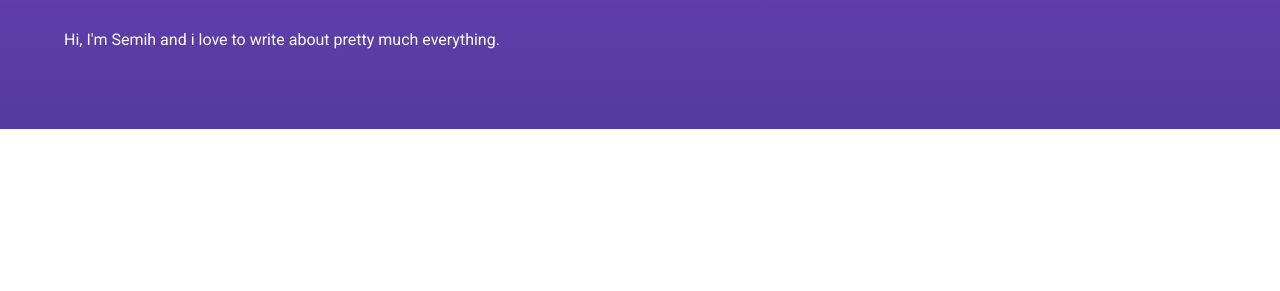
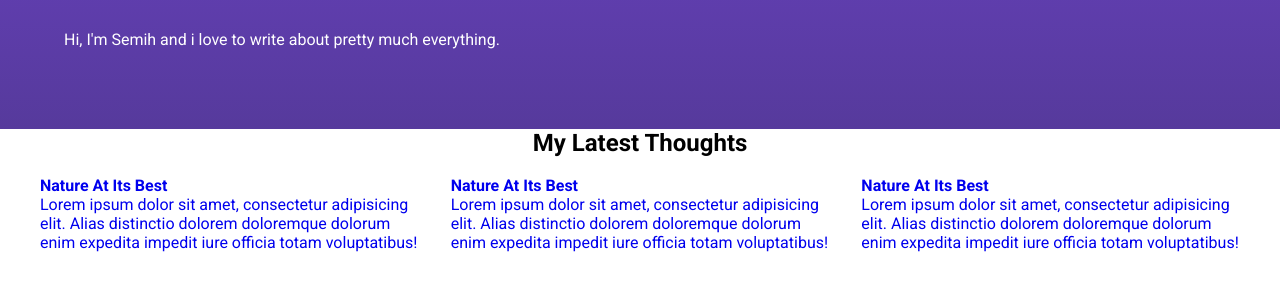
Before and after one commit to semihberkanokutan/Blog-Site-Django, a Django app: page / in a window 1280 px wide. Shown: the part 266-557 px from the top of the page. Run offline with Django 5.2, Linux system fonts and the light colour scheme.

Commit message:
Create latest thought section.

```diff
--- a/my_site/blog/static/blog/index.css
+++ b/my_site/blog/static/blog/index.css
@@ -35,3 +35,17 @@ header h1 {
 header p {
     color: #fff;
 }
+
+#latest-section {
+    display: flex;
+    flex-direction: column;
+    align-items: center;
+    justify-content: center;
+    max-width: 1200px;
+    margin: auto;
+}
+
+#latest-section div {
+    display: flex;
+    gap: 2rem;
+}
--- a/my_site/blog/templates/blog/index.html
+++ b/my_site/blog/templates/blog/index.html
@@ -20,4 +20,26 @@
             <p>Hi, I'm Semih and i love to write about pretty much everything.</p>
         </div>
     </header>
+
+
+    <section id="latest-section">
+        <h2>My Latest Thoughts</h2>
+        <div>
+            <a href="#">
+                <img src="" alt="">
+                <h4>Nature At Its Best</h4>
+                <p>Lorem ipsum dolor sit amet, consectetur adipisicing elit. Alias distinctio dolorem doloremque dolorum enim expedita impedit iure officia totam voluptatibus!</p>
+            </a>
+            <a href="#">
+                <img src="" alt="">
+                <h4>Nature At Its Best</h4>
+                <p>Lorem ipsum dolor sit amet, consectetur adipisicing elit. Alias distinctio dolorem doloremque dolorum enim expedita impedit iure officia totam voluptatibus!</p>
+            </a>
+            <a href="#">
+                <img src="" alt="">
+                <h4>Nature At Its Best</h4>
+                <p>Lorem ipsum dolor sit amet, consectetur adipisicing elit. Alias distinctio dolorem doloremque dolorum enim expedita impedit iure officia totam voluptatibus!</p>
+            </a>
+        </div>
+    </section>
 {% endblock %}
```
Also changed, not shown: my_site/db.sqlite3, my_site/my_site/settings.py (line endings or trailing spaces).
